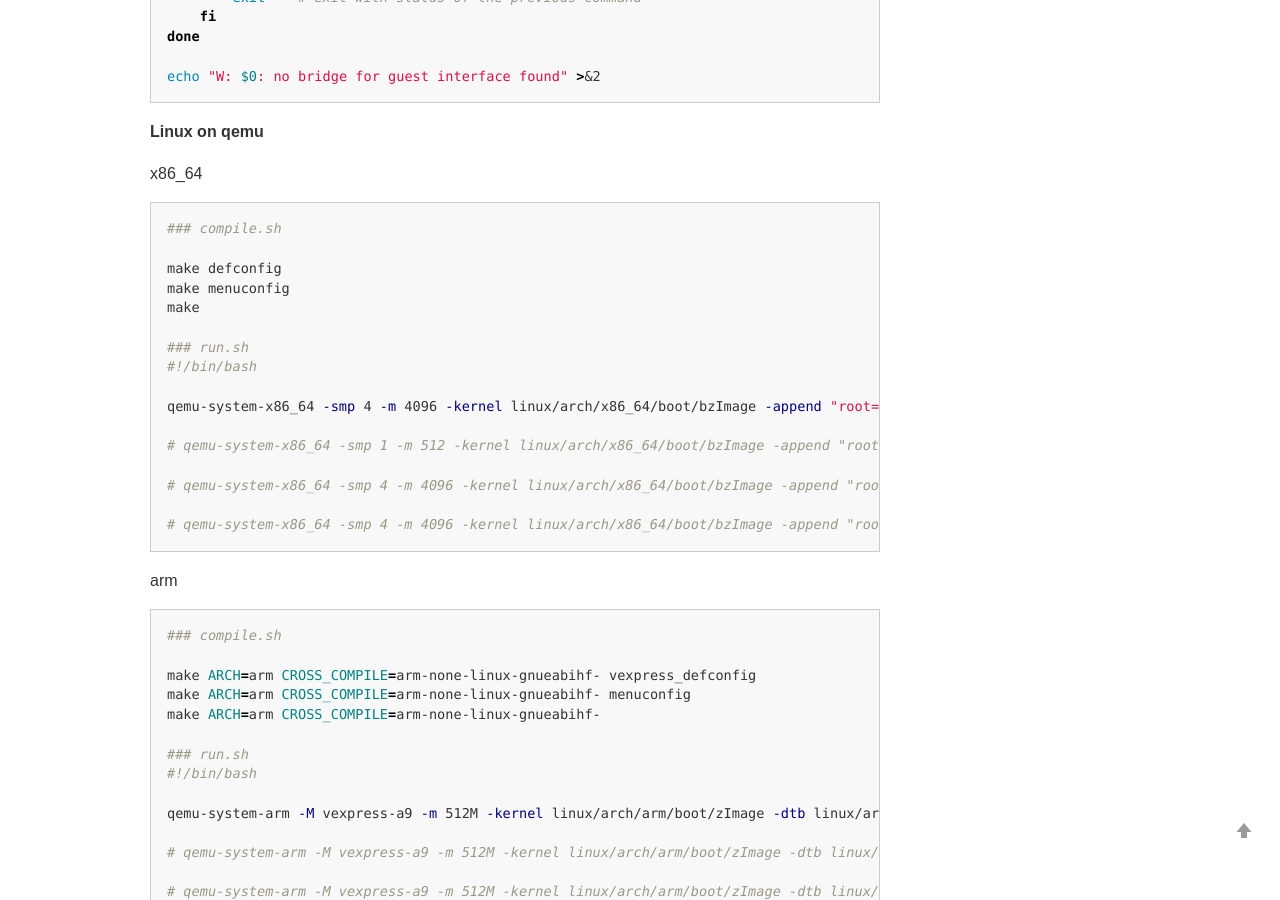
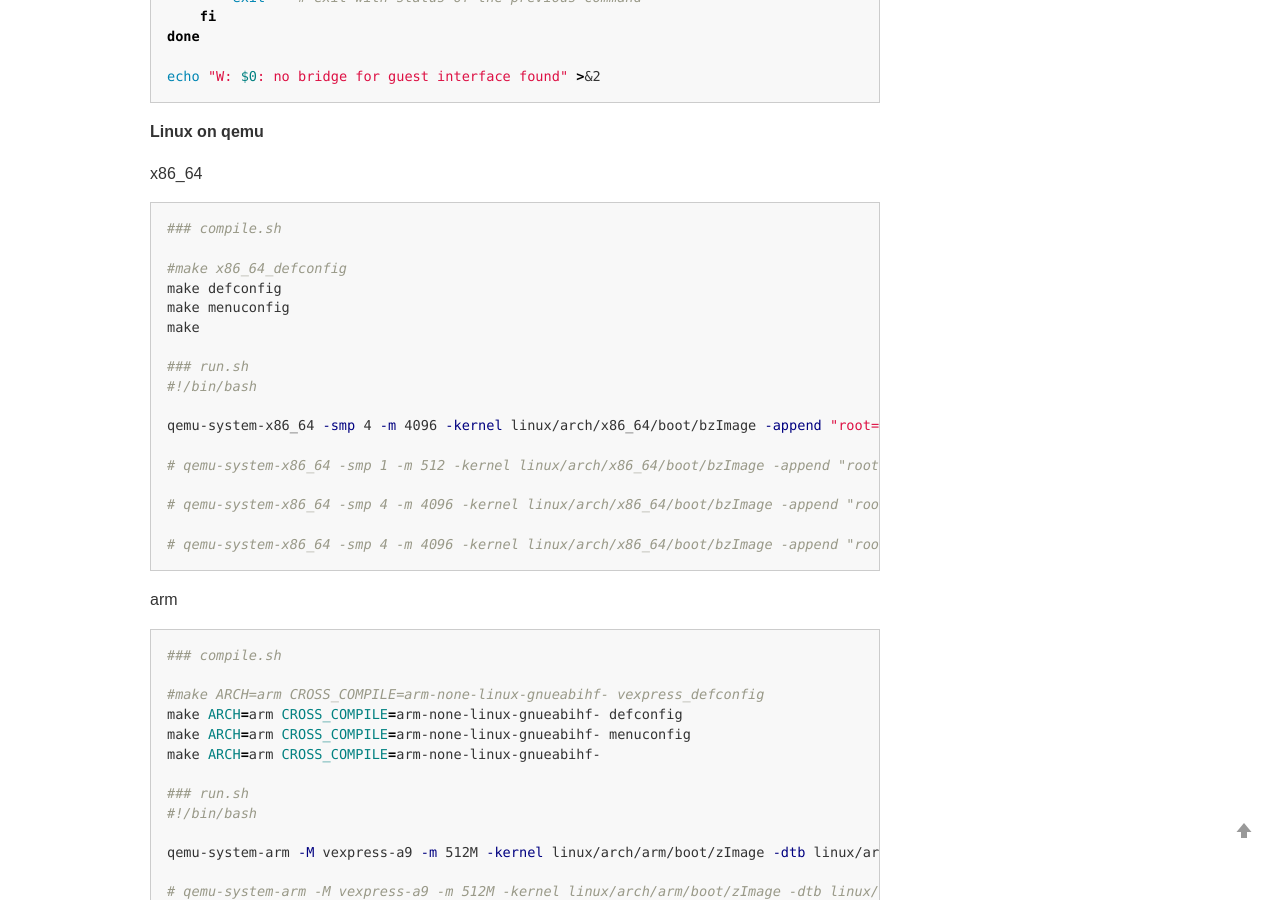
Before and after one commit to hsfengbyte/hsfengbyte.github.io.old, a Jekyll site: the page built from _posts/2020-11-15-linux-on-qemu.md, in a window 1280 px wide and 900 px high, scrolled down 3174 px. Built offline with Jekyll 4.4.1, drawn with Linux system fonts in a browser that asks for light colours; comment, search, counter and statistics services are not loaded; some of the changed text lies outside the part shown.

Commit message:
linux on qemu

````diff
--- a/_posts/2020-11-15-linux-on-qemu.md
+++ b/_posts/2020-11-15-linux-on-qemu.md
@@ -171,6 +171,7 @@ x86_64
 ```shell
 ### compile.sh
 
+#make x86_64_defconfig
 make defconfig
 make menuconfig
 make
@@ -192,7 +193,8 @@ arm
 ```shell
 ### compile.sh
 
-make ARCH=arm CROSS_COMPILE=arm-none-linux-gnueabihf- vexpress_defconfig
+#make ARCH=arm CROSS_COMPILE=arm-none-linux-gnueabihf- vexpress_defconfig
+make ARCH=arm CROSS_COMPILE=arm-none-linux-gnueabihf- defconfig
 make ARCH=arm CROSS_COMPILE=arm-none-linux-gnueabihf- menuconfig
 make ARCH=arm CROSS_COMPILE=arm-none-linux-gnueabihf-
 
````
